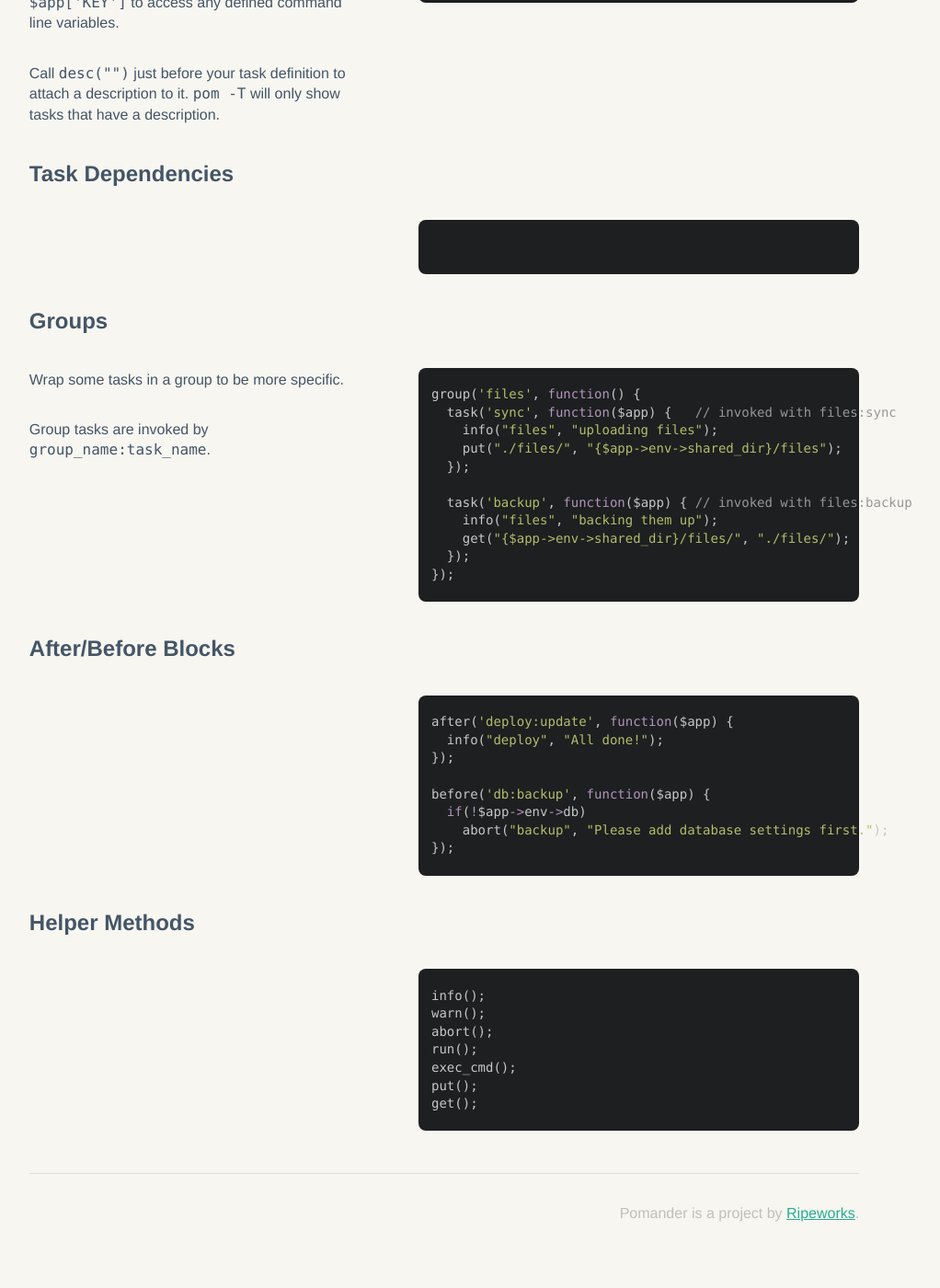
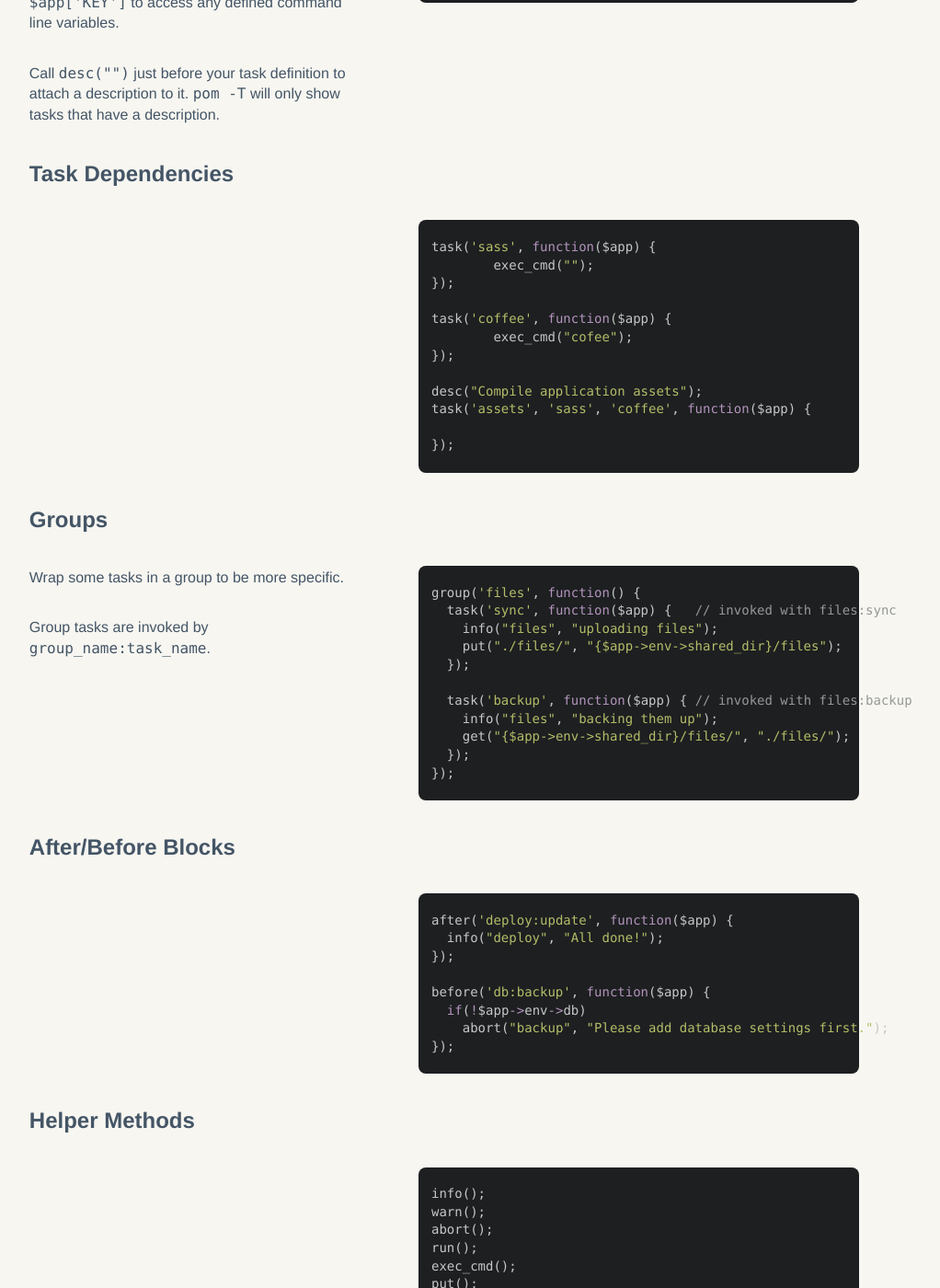
Before and after one commit to tamagokun/pomander, a Jekyll site: the page built from tasks.html, in a window 1280 px wide and 1400 px high, scrolled down 1150 px. Shown: the whole window at 92% size, without its empty margins (157-1179 px from the left). Built offline with Jekyll 4.4.1, drawn with Linux system fonts in a browser that asks for light colours; some web fonts are replaced; before the commit the page ends 2513 px from its top, so only the background shows below that.

Commit message:
more changes. removing _site folder, oops.

```diff
--- a/tasks.html
+++ b/tasks.html
@@ -41,7 +41,18 @@ task('the_task_name', function($app) {
 	<h2>Task Dependencies</h2>
 	<p></p>
 	<pre><code data-language="php">
+task('sass', function($app) {
+	exec_cmd("");
+});
 
+task('coffee', function($app) {
+	exec_cmd("cofee");
+});
+
+desc("Compile application assets");
+task('assets', 'sass', 'coffee', function($app) {
+
+});
 	</code></pre>
 </section>
 
```
Also changed, not shown: 12 other files.
